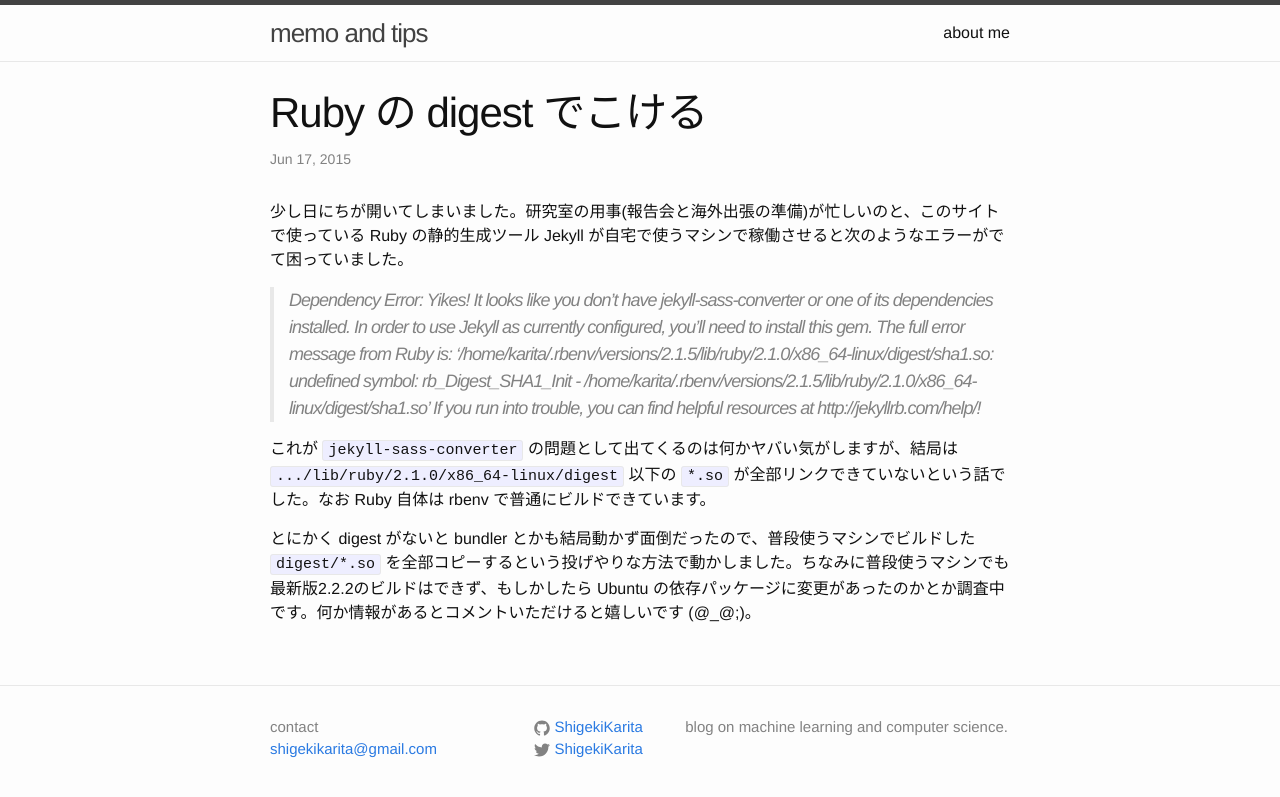
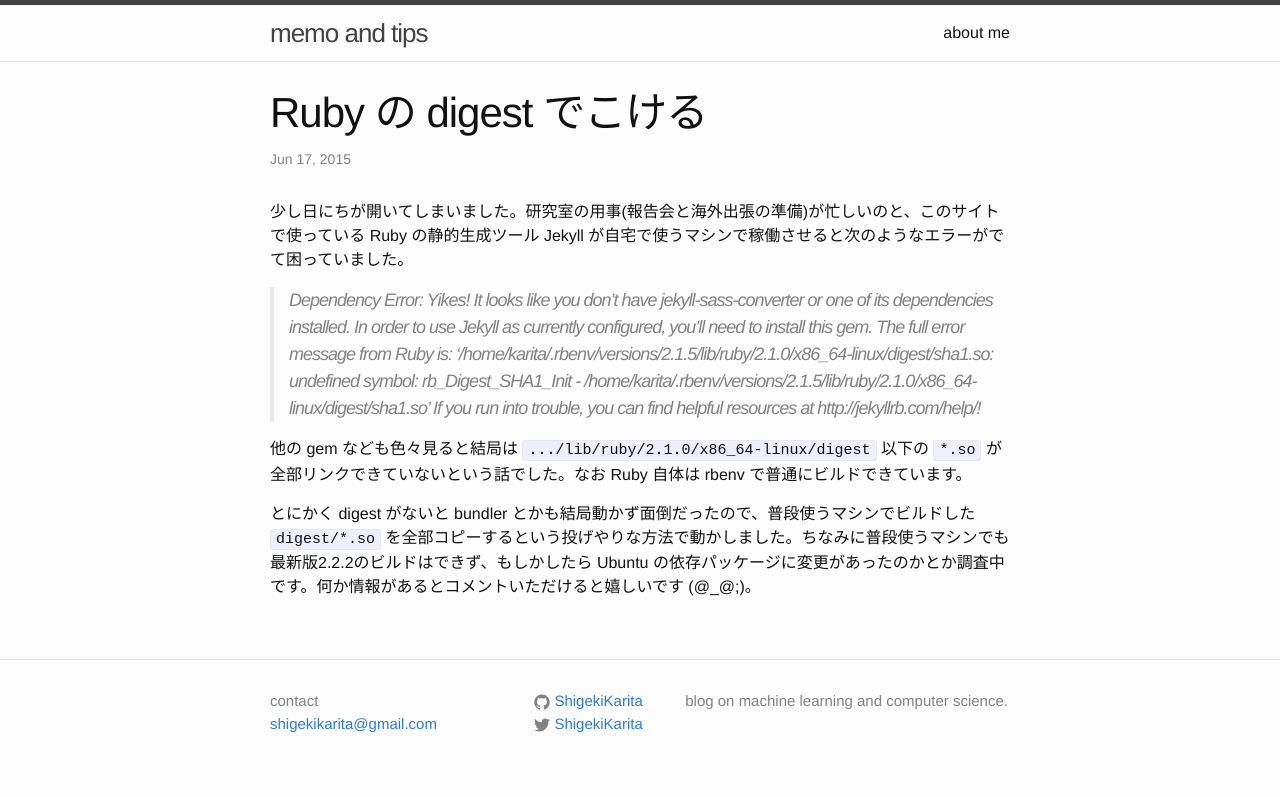
Before and after one commit to ShigekiKarita/shigekikarita.github.io, a Jekyll site: the page built from _posts/2015-06-17-004.md, in a window 1280 px wide. Shown: the top 797 px of the page. Built offline with Jekyll 4.4.1, drawn with Linux system fonts in a browser that asks for light colours; comment, search, counter and statistics services are not loaded.

Commit message:
雑なコミット

```diff
--- a/_posts/2015-06-17-004.md
+++ b/_posts/2015-06-17-004.md
@@ -8,6 +8,6 @@ comments: true
 
 >Dependency Error:  Yikes! It looks like you don't have jekyll-sass-converter or one of its dependencies installed. In order to use Jekyll as currently configured, you'll need to install this gem. The full error message from Ruby is: '/home/karita/.rbenv/versions/2.1.5/lib/ruby/2.1.0/x86_64-linux/digest/sha1.so: undefined symbol: rb_Digest_SHA1_Init - /home/karita/.rbenv/versions/2.1.5/lib/ruby/2.1.0/x86_64-linux/digest/sha1.so' If you run into trouble, you can find helpful resources at http://jekyllrb.com/help/!
 
-これが ``jekyll-sass-converter`` の問題として出てくるのは何かヤバい気がしますが、結局は ``.../lib/ruby/2.1.0/x86_64-linux/digest`` 以下の ``*.so`` が全部リンクできていないという話でした。なお Ruby 自体は rbenv で普通にビルドできています。
+他の gem なども色々見ると結局は ``.../lib/ruby/2.1.0/x86_64-linux/digest`` 以下の ``*.so`` が全部リンクできていないという話でした。なお Ruby 自体は rbenv で普通にビルドできています。
 
 とにかく digest がないと bundler とかも結局動かず面倒だったので、普段使うマシンでビルドした``digest/*.so`` を全部コピーするという投げやりな方法で動かしました。ちなみに普段使うマシンでも最新版2.2.2のビルドはできず、もしかしたら Ubuntu の依存パッケージに変更があったのかとか調査中です。何か情報があるとコメントいただけると嬉しいです (@_@;)。
```
